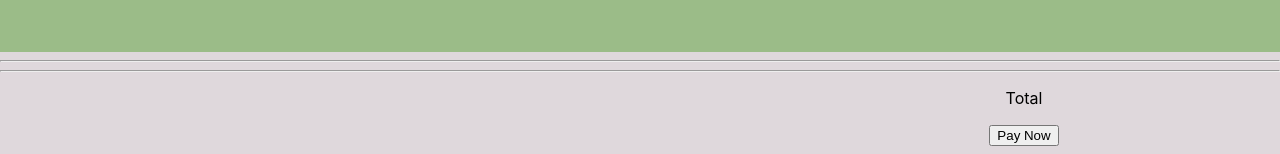
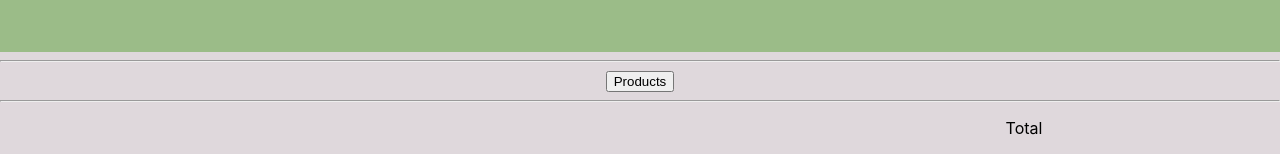
Before and after one commit to novelwrites/capstone-1, a React (Create React App) app: page /shoppingcart in a window 1280 px wide. Shown: the part 295-449 px from the top of the page. Built offline with nearby package versions, Linux system fonts and the light colour scheme.

Commit message:
React Router Links Added

```diff
--- a/src/ShoppingCart.jsx
+++ b/src/ShoppingCart.jsx
@@ -4,13 +4,19 @@
 //Displays payment method
 
 import React from 'react'
+import { Link } from 'react-router-dom';
 
 export default function ShoppingCart({items,setItems,itemsaddedtocart, setItemsaddedtocart}) {
     console.log(itemsaddedtocart)
     return (
+
         <div id='shoppingcartcontainer'>
             <hr/>
-
+            <Link to='/productpage' id='productLink'>
+            <button>
+              Products
+            </button>
+          </Link>
             {itemsaddedtocart.map((item,i)=>{
                 return (
                     <div id='shoppingcartitem'>
@@ -27,6 +33,7 @@
                 <p>Total</p>
                 <button>Pay Now</button>
             </div>
+
         </div>
     )
 }
```
